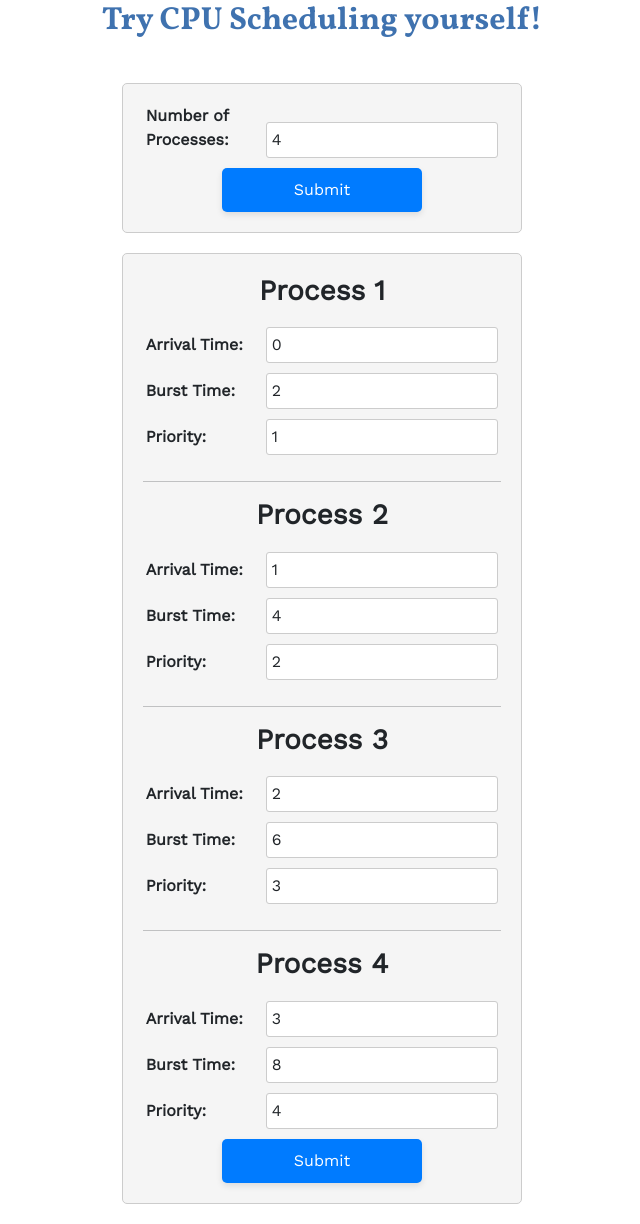
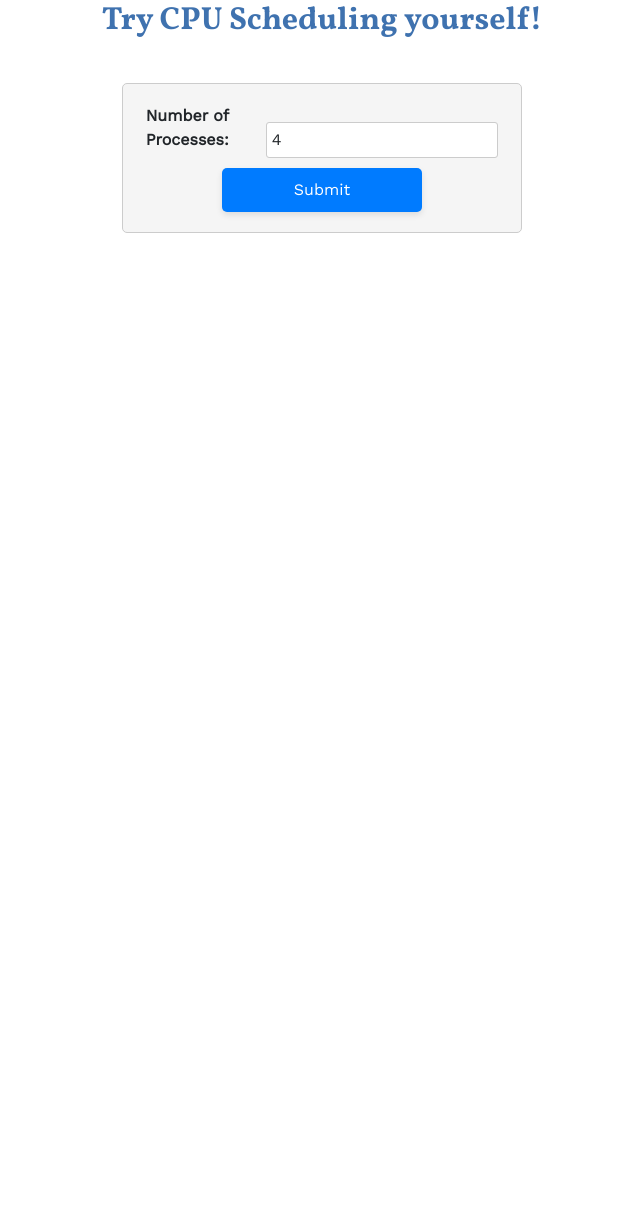
Before and after one commit to Hardvan/The-OS-sential-Guide, a Flask app: page /cpu in a window 1280 px wide. Shown: the part 3690-4914 px from the top of the page, without its empty margins (318-958 px from the left). After the commit the page ends 3923 px from the top, so only its background shows below. Run offline with Flask 2, Linux system fonts and the light colour scheme.

Commit message:
Adddynamic processes successfully!!!!!!!

```diff
--- a/Website/app.py
+++ b/Website/app.py
@@ -5,6 +5,8 @@ from flask import Flask, render_template, request
 import scheduling_algos
 
 app = Flask(__name__)
+
+no_processes = 0
 
 
 @app.route('/')
@@ -28,12 +30,13 @@ def cpu():
 
     if request.method == 'POST':
 
+        global no_processes
         no_processes = int(request.form.get('num_processes'))
         print(no_processes)
 
         return render_template('cpu.html', no_processes=no_processes)
 
-    return render_template('cpu.html')
+    return render_template('cpu.html', no_processes=no_processes)
 
 
 @app.route('/cpu_result', methods=['GET', 'POST'])
@@ -43,7 +46,7 @@ def cpu_result():
 
         # Converting form data to a list of tuples
         processes = []
-        for i in range(1, 5):
+        for i in range(1, no_processes+1):
             pid = f'P{i}'
             arrival_time = int(request.form.get(f'arrival_time_{i}'))
             burst_time = int(request.form.get(f'burst_time_{i}'))
--- a/Website/templates/cpu.html
+++ b/Website/templates/cpu.html
@@ -169,9 +169,10 @@
       </form>
     </div>
 
+    {% if no_processes != 0 %}
     <div class="Form">
       <form method="POST" action="{{ url_for('cpu_result') }}">
-        {% for i in range(1, 5) %}
+        {% for i in range(1, no_processes+1) %}
         <h3>Process {{ i }}</h3>
         <div class="form-group">
           {# Arrival Time #}
@@ -209,7 +210,7 @@
             required
           />
         </div>
-        {% if i != 4 %}
+        {% if i != no_processes %}
         <hr />
         {% endif %} {% endfor %}
         <div class="form-group">
@@ -217,5 +218,6 @@
         </div>
       </form>
     </div>
+    {% endif %}
   </body>
 </html>
```
